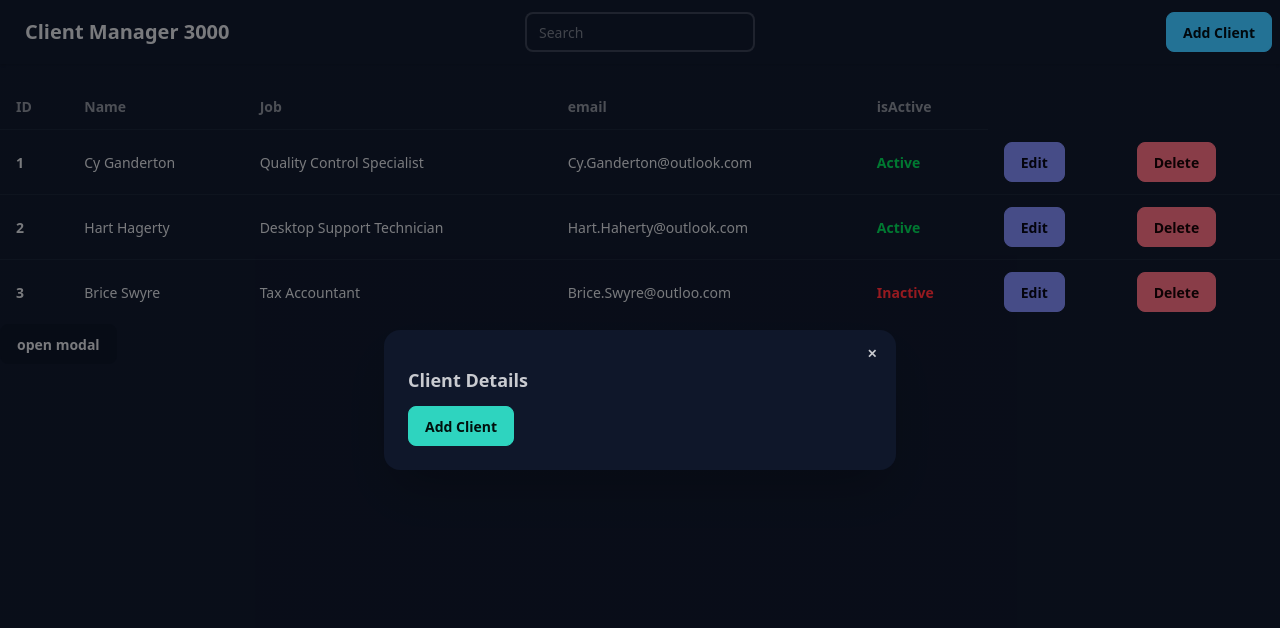
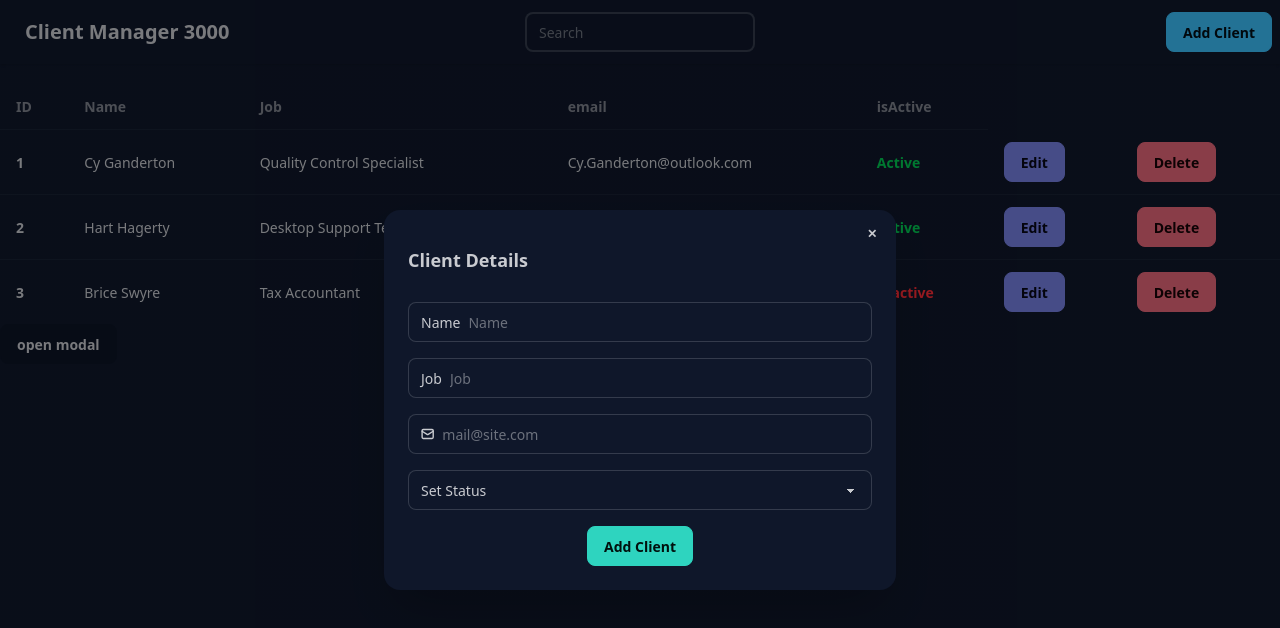
Before and after one commit to Dylan0888/ClientManger, a React (Vite) app: page / in a window 1280 px wide. Both pictures are taken after a click on the link "Add Client". Shown: the top 628 px of the page. Built offline with nearby package versions, Linux system fonts and the light colour scheme.

Commit message:
Filled modal with content. Added labels and inputs for name, job, email and status

```diff
--- a/src/Components/ModalForm.jsx
+++ b/src/Components/ModalForm.jsx
@@ -10,7 +10,7 @@ const ModalForm = ({ isOpen, onClose, mode, OnSubmit }) => {
         open modal
       </button>
       <dialog id="my_modal_3" className="modal" open={isOpen}>
-        <div className="modal-box">
+        <div className="modal-box ">
           <h3 className="font-bold text-lg py-3">
             {mode === "edit" ? "Edit Mode" : "Client Details"}
           </h3>
@@ -22,9 +22,59 @@ const ModalForm = ({ isOpen, onClose, mode, OnSubmit }) => {
               ✕
             </button>
 
-            <button className="btn btn-success">
-              {mode === "edit" ? "Save Changes" : "Add Client"}
-            </button>
+            <div className="flex flex-col gap-4 py-4">
+              {/* Name */}
+              <label className="input input-bordered flex items-center w-full">
+                Name
+                <input type="text" placeholder="Name" className="grow" />
+              </label>
+
+              {/* Job */}
+              <label className="input input-bordered flex items-center w-full">
+                Job
+                <input type="text" placeholder="Job" className="grow" />
+              </label>
+
+              {/* Email */}
+              <label className="input validator flex items-center w-full">
+                <svg
+                  className="h-[1em] "
+                  xmlns="http://www.w3.org/2000/svg"
+                  viewBox="0 0 24 24"
+                >
+                  <g
+                    strokeLinejoin="round"
+                    strokeLinecap="round"
+                    strokeWidth="2.5"
+                    fill="none"
+                    stroke="currentColor"
+                  >
+                    <rect width="20" height="16" x="2" y="4" rx="2"></rect>
+                    <path d="m22 7-8.97 5.7a1.94 1.94 0 0 1-2.06 0L2 7"></path>
+                  </g>
+                </svg>
+                <input type="email" placeholder="mail@site.com" required />
+              </label>
+
+
+              {/* isActive */}
+              <select
+                defaultValue={"Set Status"}
+                className="select select-bordered w-full "
+              >
+                <option disabled={true}>Set Status</option>
+                <option>Active</option>
+                <option>Inactive</option>
+              </select>
+            </div>
+
+
+            <div className="flex justify-center">
+               <button className="btn btn-success" onClick={onClose}>
+                {mode === "edit" ? "Save Changes" : "Add Client"}
+              </button>
+            </div>
+
           </form>
         </div>
       </dialog>
```
Also changed, not shown: src/App.jsx (line endings or trailing spaces).
